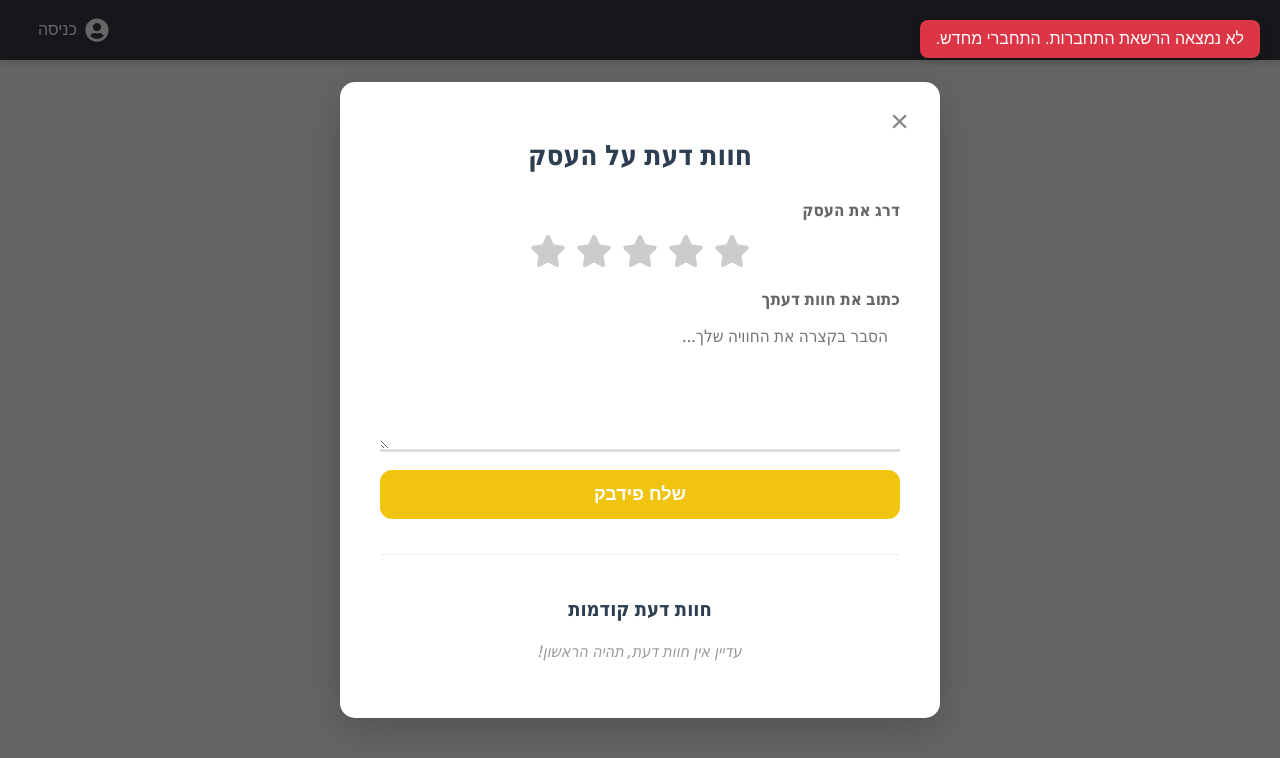
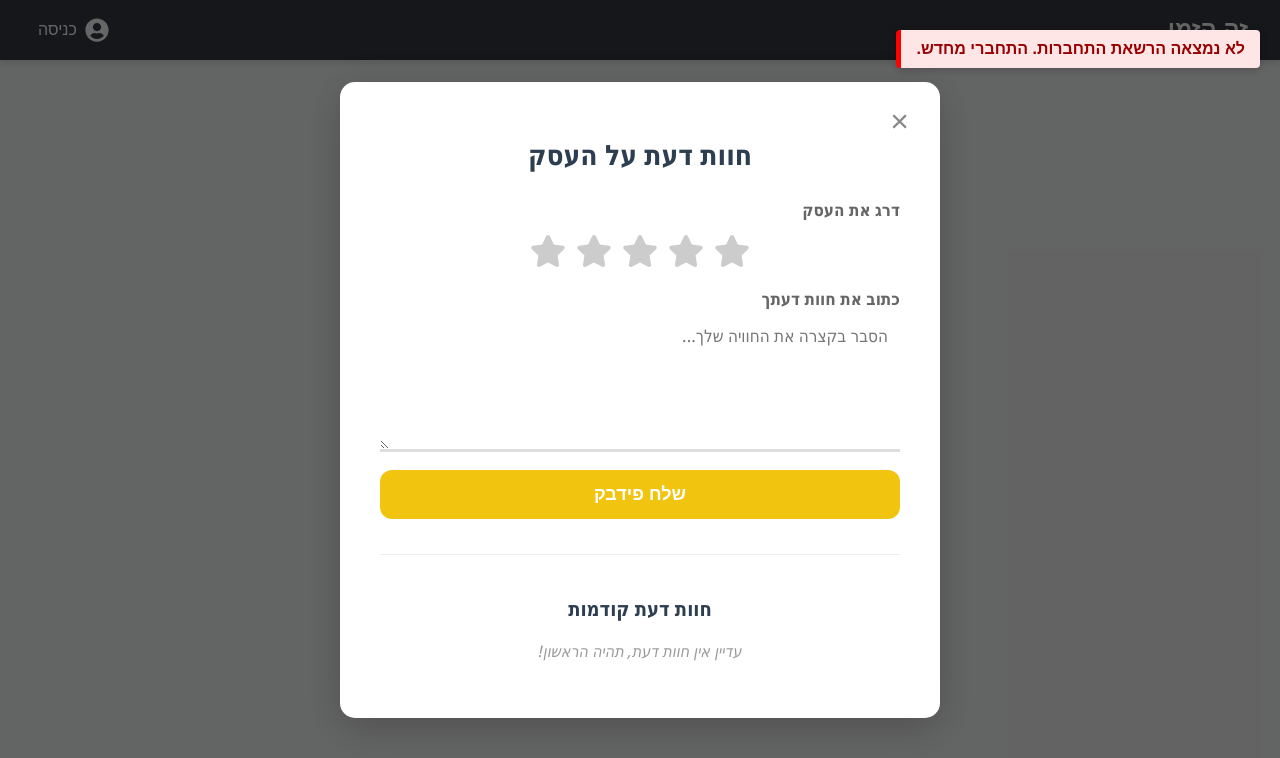
Before and after one commit to efratlandman1/Timeto, a React (Create React App) app in the folder client/: page /feedback-page in a window 1280 px wide. Both pictures are taken after a click on the button "שלח פידבק". Shown: the top 758 px of the page. Built offline with nearby package versions, Linux system fonts and the light colour scheme.

Commit message:
nice error messges"

```diff
--- a/client/src/components/FeedbackPage.jsx
+++ b/client/src/components/FeedbackPage.jsx
@@ -11,11 +11,25 @@ const Toast = ({ message, isError, onClose }) => {
   }, [onClose]);
 
   return (
-    <div className={`business-card-toast ${isError ? 'error' : 'success'}`}>
+    <div
+      role="alert"
+      aria-live="assertive"
+      className={`business-card-toast ${isError ? 'error' : 'success'}`}
+      style={{
+        borderLeft: `5px solid ${isError ? 'red' : 'green'}`,
+        padding: '10px 15px',
+        backgroundColor: isError ? '#ffe6e6' : '#e6ffe6',
+        color: isError ? '#900' : '#060',
+        fontWeight: 'bold',
+        margin: '10px 0',
+        borderRadius: 4,
+      }}
+    >
       {message}
     </div>
   );
 };
+
 
 const FeedbackPage = ({ businessId, onClose }) => {
   const [rating, setRating] = useState(0);
@@ -57,7 +71,7 @@ const FeedbackPage = ({ businessId, onClose }) => {
         }
 
         if (rating === 0) {
-        showToast('אנא בחר דירוג לפני השליחה', true);
+        showToast('אנא בחר דירוג לפני השליחה.', true);
         return;
         }
 
@@ -70,16 +84,15 @@ const FeedbackPage = ({ businessId, onClose }) => {
         });
 
         showToast('✅ הפידבק נשלח בהצלחה!');
-      // אפשר גם לרענן את הפידבקים או פשוט לסגור את המודאל אחרי דיליי קטן
-      setTimeout(() => {
-        onClose();
-      }, 1500);
+        setTimeout(onClose, 1500);
 
     } catch (error) {
-      console.error('Failed to submit feedback:', error.response?.data || error.message);
-      showToast('שגיאה בשליחת הפידבק: ' + (error.response?.data?.message || error.message), true);
+        const errorMessage = error.response?.data?.error || error.response?.data?.message || error.message || 'שגיאה לא ידועה';
+        console.error('Failed to submit feedback:', errorMessage);
+        showToast(`שגיאה בשליחת הפידבק: ${errorMessage}`, true);
     }
     };
+
 
   const modalRoot = document.getElementById('modal-root');
   if (!modalRoot) return null;
```
Also changed, not shown: 1 other file (tests, documents, lock files or other folders). Lines whose indentation alone changed are shown as unchanged.
